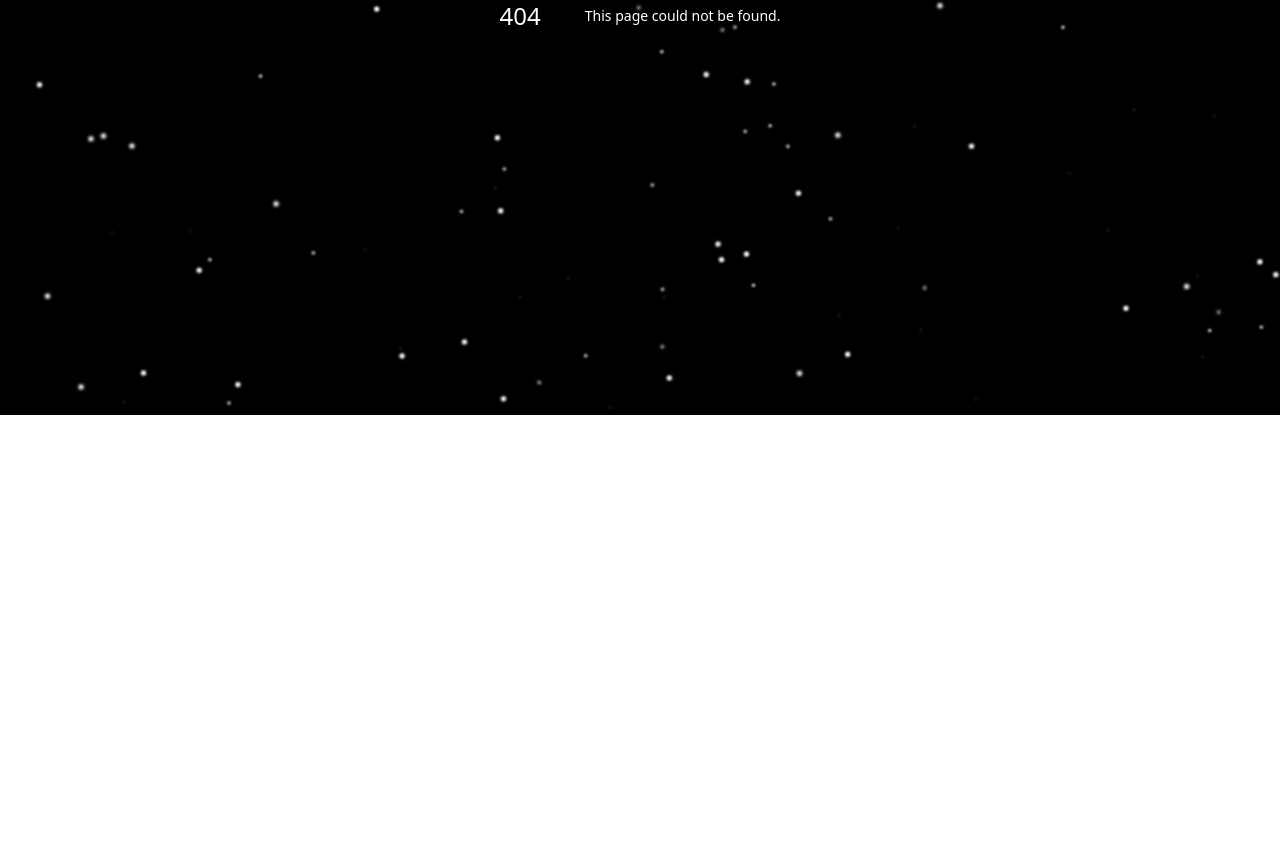
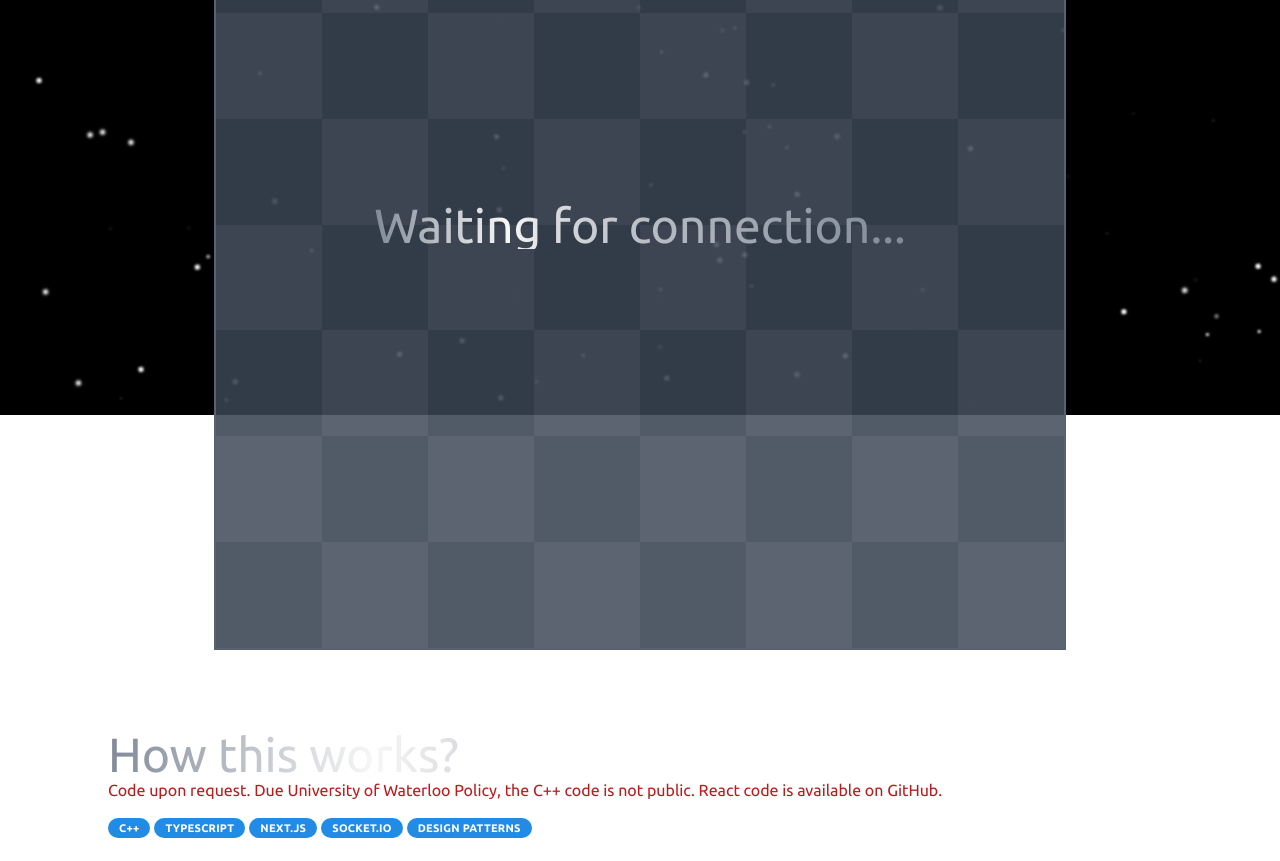
Before and after one commit to M4TTH3/Personal-Website, a Next.js app: page /chess in a window 1280 px wide. Before the commit this address had no page. Shown: the part 385-1246 px from the top of the page. Before the commit the page ends 800 px from the top, so only its background shows below. Built offline with nearby package versions, Linux system fonts and the light colour scheme; no server answers; a small style sheet from the web is missing.

Commit message:
accidentally ignored folder

```diff
--- /dev/null
+++ b/src/app/chess/page.tsx
@@ -0,0 +1,76 @@
+import ChessGame from "@/components/chess";
+import RelativeNavbar from "@/components/relativeNavbar";
+import { Badge } from "@mantine/core";
+import Image from "next/image";
+
+export default function Chess() {
+
+    return (
+        <main>
+            <RelativeNavbar />
+            <section
+                id="ChessSection"
+                className="container pt-5 sm:pt-12 px-4 lg:px-2"
+            >
+                <ChessGame />
+            </section>
+            <section
+                id="Info"
+                className="container px-4 lg:px-2 mt-4 sm:mt-20 pb-20"
+            >
+                <h1 className="text-5xl text-gradient">How this works?</h1>
+                <p className="text-red-700">
+                    Code upon request. Due University of Waterloo Policy, the
+                    C++ code is not public. React code is available on GitHub.
+                </p>
+                <div className="flex gap-1 mt-4 flex-wrap">
+                    <Badge>C++</Badge>
+                    <Badge>Typescript</Badge>
+                    <Badge>Next.js</Badge>
+                    <Badge>Socket.IO</Badge>
+                    <Badge>Design Patterns</Badge>
+                </div>
+                <div className="relative h-72 sm:h-96">
+                    <Image
+                        src="/ChessPersonal.png"
+                        alt="High Level Overview"
+                        fill
+                        className="object-contain"
+                    />
+                </div>
+                <div className="w-full">
+                    <h2 className="text-3xl sm:mt-10">Features</h2>
+                    <div className="relative w-full flex flex-col sm:flex-row gap-5 mt-3">
+                        <p className="sm:flex-[1] text-sm">
+                            This is a visualization of the C++ Chess Game
+                            created for the CS246 course. It offers 4 computer
+                            levels, human vs human. The game is played in
+                            real-time with Socket.IO and the compiled game.
+                            <br />
+                            <br />
+                            <span className="text-gray-600">
+                                This is the Xwindow view on Ubuntu.
+                            </span>
+                        </p>
+                        <div className="relative sm:flex-[1] h-96 flex justify-end">
+                            <Image
+                                src="/chess-xwindow.png"
+                                alt="Original XWindow Chess Game"
+                                height={384}
+                                width={384}
+                            />
+                        </div>
+                    </div>
+                </div>
+                <div className="relative h-96 sm:h-[800px] mt-3 sm:mt-10">
+                    <Image
+                        src="/uml.png"
+                        alt="An intricate UML diagram of the entire structure"
+                        fill
+                        className="h-96"
+                    />
+                </div>
+            </section>
+        </main>
+    );
+}
```
Also changed, not shown: 1 other file (tests, documents, lock files or other folders).
